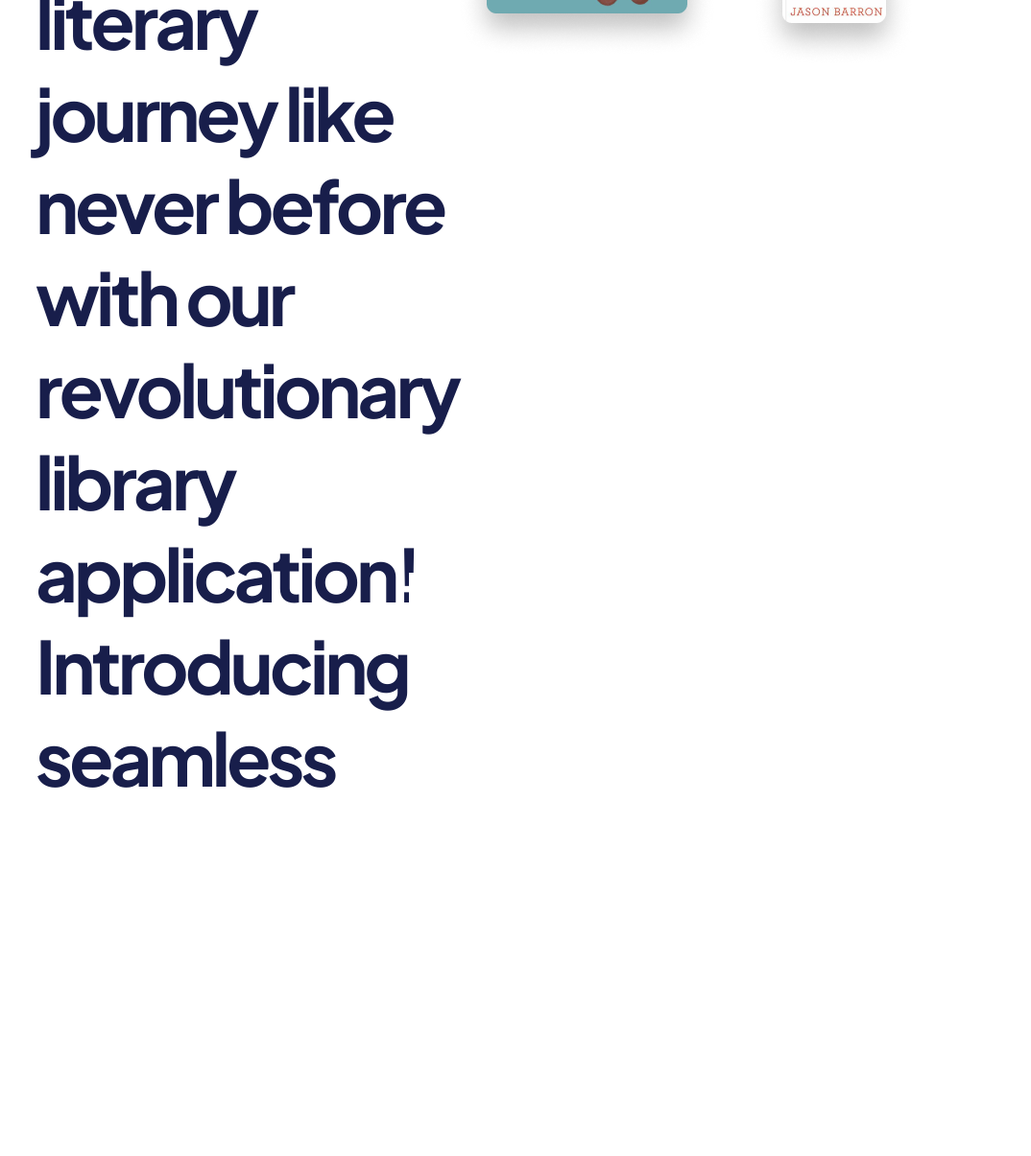
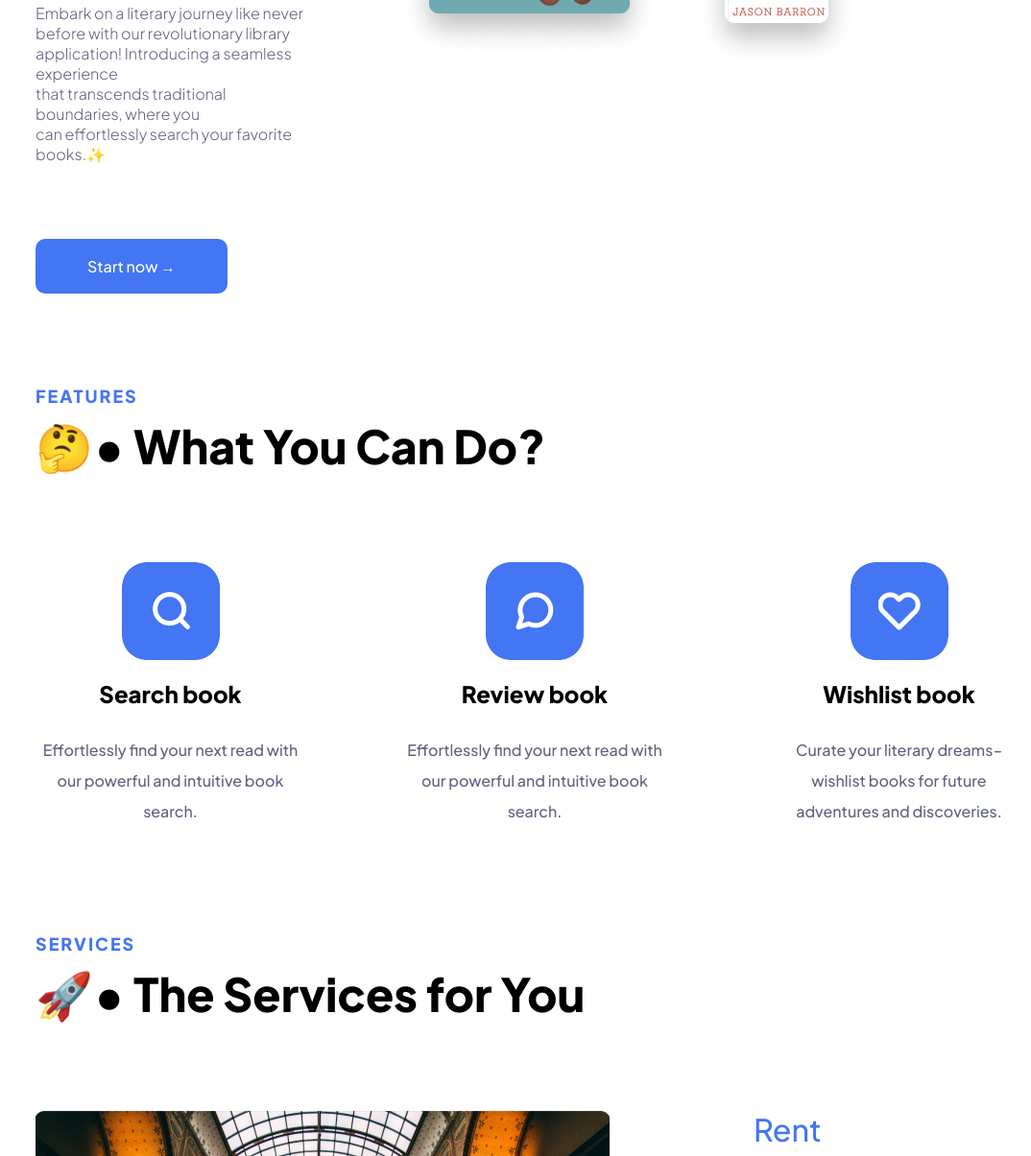
Before and after one commit to rism-max/Task-3, a plain HTML site: page index.html in a window 1280 px wide. Shown: the part 674-1879 px from the top of the page at 96% size, without its empty margins (83-1157 px from the left). Drawn offline with Linux system fonts and the light colour scheme.

Commit message:
pembaruan service

```diff
--- a/index.html
+++ b/index.html
@@ -14,8 +14,8 @@
             <div class="kiri">
                 <img src="asset/Logo.png" alt="">
                 <a class="logo" href="">Lidia</a>
-                <a class="aktif" href="">Feature</a>
-                <a href="">Service</a>
+                <a class="aktif" href="#feature">Feature</a>
+                <a href="#service">Service</a>
                 <a href="">Review</a>
                 <a href="">Location</a>
             </div>
@@ -25,12 +25,15 @@
         </div>
         <div class="konten">
             <div class="hero">
-                Search & review
-                your <span>fav book</span> effortlessly
-                <p>Embark on a literary journey like never before with our revolutionary
+                <div>Search & review your <span>fav book</span> effortlessly</div>
+                <div class="deskripsi">Embark on a literary journey like never before with our revolutionary
                     library application! Introducing a seamless experience
-                    that transcends traditional boundaries, where  you
-                    can effortlessly search your favorite books.✨</p>
+                    <br> that transcends traditional boundaries, where you
+                    <br>can effortlessly search your favorite books.✨
+                </div>
+                <div class="cta">
+                    <a href="">Start now →</a>
+                </div>
             </div>
 
             <div class="gambar">
@@ -38,6 +41,69 @@
             </div>
         </div>
     </div>
+    <div class="feature" id="feature">
+        <p>FEATURES</p>
+        <h1>🤔• What You Can Do?</h1>
+        <div class="isi">
+            <div class="bagian">
+                <img src="asset/search book.png" alt="">
+                <div class="judul"> Search book</div>
+                <p>Effortlessly find your next
+                    read with our powerful and intuitive
+                    book search.</p>
+            </div>
+            <div class="bagian">
+                <img src="asset/review book.png" alt="">
+                <div class="judul"> Review book</div>
+                <p>Effortlessly find your next
+                    read with our powerful and intuitive
+                    book search.</p>
+            </div>
+            <div class="bagian">
+                <img src="asset/wishlist book.png" alt="">
+                <div class="judul"> Wishlist book</div>
+                <p>Curate your literary
+                    dreams–wishlist books for future
+                    adventures and discoveries.</p>
+            </div>
+        </div>
+    </div>
+    <div class="service" id="service">
+        <p>SERVICES</p>
+        <h1>🚀• The Services for You</h1>
+        <div class="satu">
+            <div class="kanan">
+                <img src="asset/gambar1.png" alt="">
+            </div>
+            <div class="kiri">
+                <div class="judul"><span>Rent </span>your favorite book <br>
+                    fairly easy on <span>Lidia!</span></div>
+                <p><br><br>Viewing, rent, and organize your favorite books has <br>
+                    never been easier. An integrated digital library rent <br>
+                    that’s simple to use, Lidia lets you spend less time <br>
+                    managing your work and more time actually doing it! <br><br> Effortless rentals, personalized
+                    shelves—Lidia <br>
+                    transforms book management, enhancing your <br>
+                    reading experience~</p>
+            </div>
+        </div>
+        <div class="dua">
+            <div class="kanan">
+                <div class="judul">Quick Book Rentals: <br>
+                    <span>Dive</span> into <span>Reading</span> Instantly</div>
+                <p>Discover instant literary delight. Access a vast library, <br>
+                    borrow your favorite reads, and dive into captivating <br>
+                    stories within minutes. Reading made quick and easy, <br>
+                    just a click away! <br><br> Unlock a world of stories effortlessly. <br>
+                    Browse genres, choose, rent in minutes. <br>
+                    Seamlessly manage your reading adventures <br>
+                    with our intuitive platform~</p>
+            </div>
+            <div class="kiri">
+                <img src="asset/gambar2.png" alt="">
+            </div>
+        </div>
+    </div>
 </body>
 
 </html>
--- a/style.css
+++ b/style.css
@@ -6,6 +6,7 @@
     padding: 0;
     font-family: "Plus Jakarta Sans";
     text-decoration: none;
+    letter-spacing: 0;
 }
 
 body {
@@ -86,6 +87,9 @@ body {
 .hero {
     width: 50%;
     /* border: solid 1px black; */
+}
+
+.hero div {
     font-size: 76px;
     color: #181E4B;
     font-weight: bolder;
@@ -98,3 +102,156 @@ body {
     text-underline-offset: 15px;
     letter-spacing: -4px;
 }
+
+
+.hero .deskripsi {
+    /* border: solid 1px black; */
+    letter-spacing: 0;
+    width: 500px;
+    color: #5E6282;
+    font-size: 16px;
+    font-weight: 300;
+    width: 75%;
+    margin-top: 30px;
+}
+
+.cta {
+    margin-top: 34px;
+}
+.hero a {
+    font-size: 16px;
+    border: none;
+    background-color: #4475F2;
+    padding: 18px 54px;
+    color: white;
+    font-weight: 500;
+    border-radius: 10px;
+}
+
+.feature {
+    margin: 100px 120px;
+}
+
+.feature p {
+    color: #4475F2;
+    font-size: 18px;
+    font-weight: 900;
+    letter-spacing: 2px;
+    margin-bottom: 10px;
+}
+
+.feature h1 {
+    font-size: 48px;
+    font-weight: 900;
+}
+
+.isi {
+    margin-top: 90px;
+    display: flex;
+    /* border: solid 1px black; */
+    justify-content: space-between;
+}
+
+.bagian {
+    /* border: solid 1px black; */
+    text-align: center;
+    width: 281px;
+
+}
+
+.bagian img {
+    display: block;
+    margin: auto;
+    width: 102px;
+    height: 102px;
+}
+
+.bagian .judul {
+    margin-top: 20px;
+    /* border: solid 1px black; */
+    color: black;
+    font-size: 24px;
+    font-weight: 800;
+}
+
+.bagian p {
+    margin-top: 28px;
+    padding: 0px 5px;
+    font-size: 16px;
+    color: #5E6282;
+    font-weight: 500;
+    letter-spacing: 0;
+    line-height: 2;
+}
+
+.service {
+    margin: 100px 120px;
+}
+
+.service p {
+    color: #4475F2;
+    font-size: 18px;
+    font-weight: 900;
+    letter-spacing: 2px;
+    margin-bottom: 10px;
+}
+
+.service h1 {
+    font-size: 48px;
+    font-weight: 900;
+}
+
+
+.service .satu {
+    margin-top: 90px;
+    /* border: solid 1px black; */
+    display: flex;
+}
+.satu .kiri {
+    /* border: solid 1px black; */
+    margin: 0px 150px;
+}
+
+.kiri .judul {
+    font-size: 32px;
+    font-weight: 500;
+}
+
+.kiri p {
+    font-size: 16px;
+    line-height: 1.5;
+    color: #9A9EA6;
+    font-weight: 300;
+    letter-spacing: 0;
+}
+.kiri span {
+    color: #4475F2;
+
+}
+
+.service .dua {
+    margin-top: 90px;
+    /* border: solid 1px black; */
+    display: flex;
+}
+
+.kanan .judul {
+    font-size: 32px;
+    font-weight: 500;
+}
+
+.kanan p {
+    font-size: 16px;
+    line-height: 1.5;
+    color: #9A9EA6;
+    font-weight: 300;
+    letter-spacing: 0;
+}
+.kanan span {
+    color: #4475F2;
+
+}
+
+.dua .kiri {
+    margin-left: 200px;
+}
```
Also changed, not shown: asset/gambar1.png (added), asset/gambar2.png (added), asset/review book.png (added), asset/search book.png (added), asset/wishlist book.png (added).
